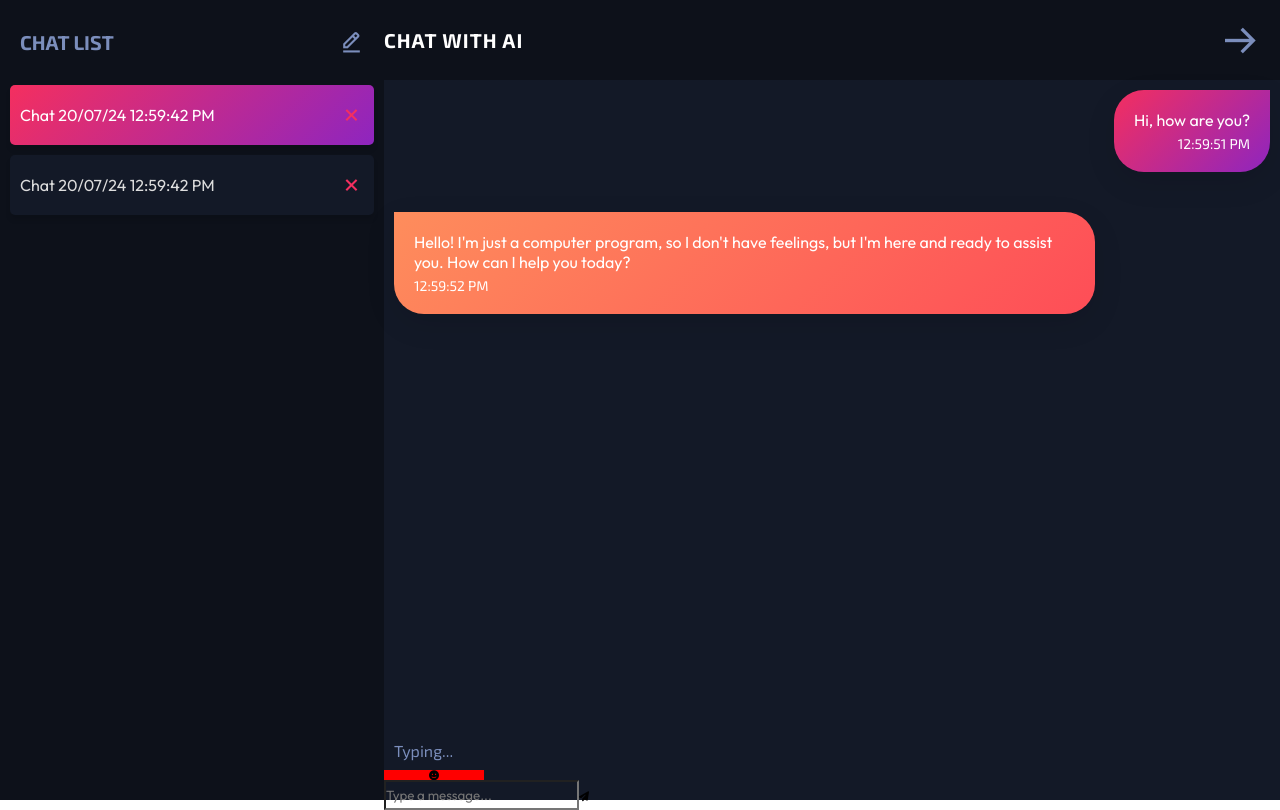
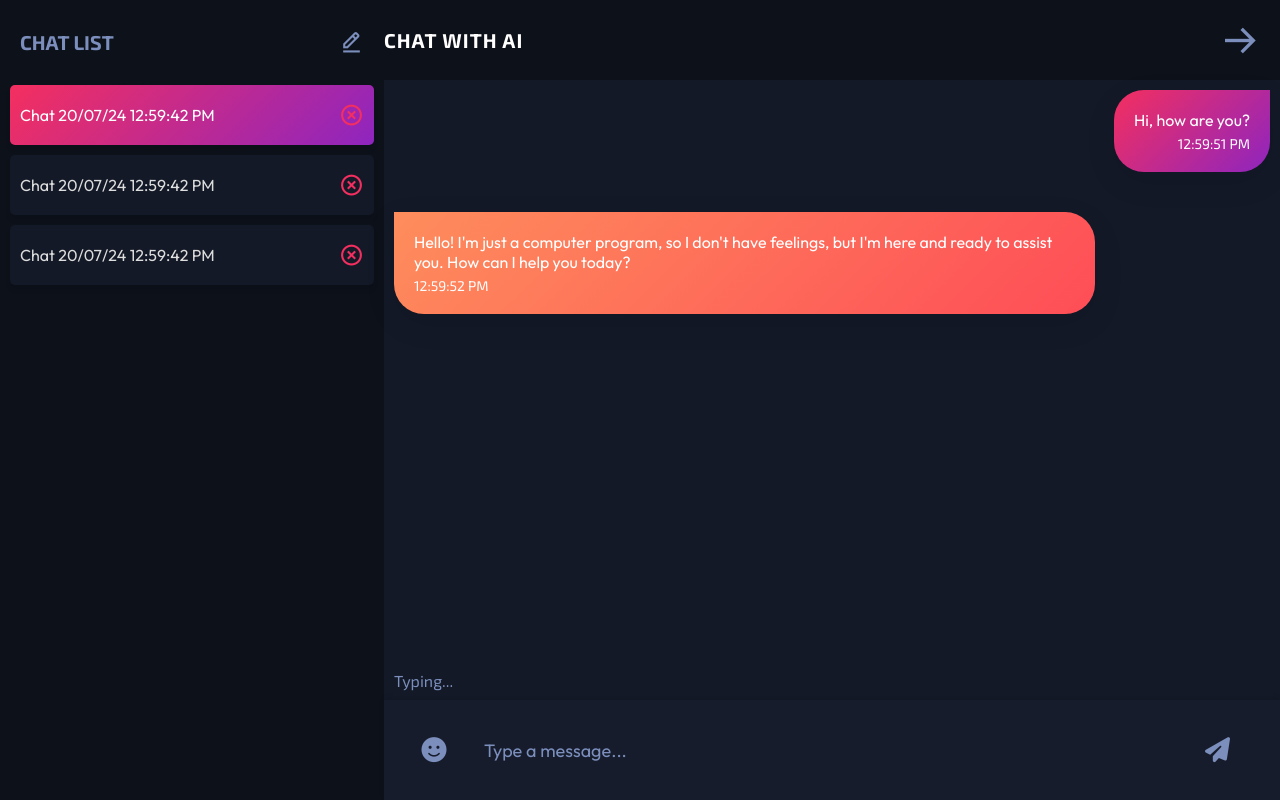
Before and after one commit to eduardoescamillasal/ai-chat-bot, a React (Vite) app: page / in a window 1280 px wide. Built offline with nearby package versions, Linux system fonts and the light colour scheme.

Commit message:
finished styling

```diff
--- a/index.html
+++ b/index.html
@@ -4,7 +4,7 @@
     <meta charset="UTF-8" />
     <meta name="viewport" content="width=device-width, initial-scale=1.0" />
     <link href='https://unpkg.com/boxicons@2.1.4/css/boxicons.min.css' rel='stylesheet'>
-    <link rel="stylesheet" href="https://cdnjs.cloudflare.com/ajax/libs/font-awesome/6.6.0/css/all.min.css" integrity="sha512-iecdLmaskl7CVkqkXNQ/ZH/XLlvWZOJyj7Yy7tcenmpD1ypASozpmT/E0iPtmFIB46ZmdtAc9eNBvH0H/ZpiBw==" crossorigin="anonymous" referrerpolicy="no-referrer" />
+   <link rel="stylesheet" href="https://cdnjs.cloudflare.com/ajax/libs/font-awesome/6.6.0/css/all.min.css"/>
     <title>AI Chat Bot</title>
   </head>
   <body>
--- a/src/Components/ChatBotApp.css
+++ b/src/Components/ChatBotApp.css
@@ -140,7 +140,7 @@
   margin-top: auto;
 }
 
-.mag-form{
+.msg-form{
   width: 100%;
   height: 10rem;
   background-color: #161c2c;
@@ -150,7 +150,7 @@
   padding-right: 5rem;
 }
 
-.mag-form i {
+.msg-form i {
   font-size: 2.5rem;
   color: #7b8ebc;
   cursor: pointer;
@@ -160,11 +160,23 @@
   width: 10rem;
   display: flex;
   justify-content: center;
-  background-color:red;
 }
 
 .msg-input {
   height: 100%;
   flex-grow: 1;
   background-color: transparent;
+  border: none;
+  font-size: 1.8rem;
+  color: #7b8ebc;
 }
+
+.msg-input::placeholder {
+  font-size: 1.8rem;
+  font-weight: 300;
+  color: #7b8ebc;
+}
+
+.msg-input:focus::placeholder {
+  opacity: 0;
+}
--- a/src/Components/ChatBotApp.jsx
+++ b/src/Components/ChatBotApp.jsx
@@ -11,11 +11,15 @@ const ChatBotApp = () => {
         </div>
         <div className='chat-list-item active'>
           <h4>Chat 20/07/24 12:59:42 PM</h4>
-          <i className='bx bx-x circle'></i>
+          <i className='bx bx-x-circle'></i>
         </div>
         <div className='chat-list-item'>
           <h4>Chat 20/07/24 12:59:42 PM</h4>
-          <i className='bx bx-x circle'></i>
+          <i className='bx bx-x-circle'></i>
+        </div>
+        <div className='chat-list-item'>
+          <h4>Chat 20/07/24 12:59:42 PM</h4>
+          <i className='bx bx-x-circle'></i>
         </div>
       </div>
       <div className='chat-window'>
```
